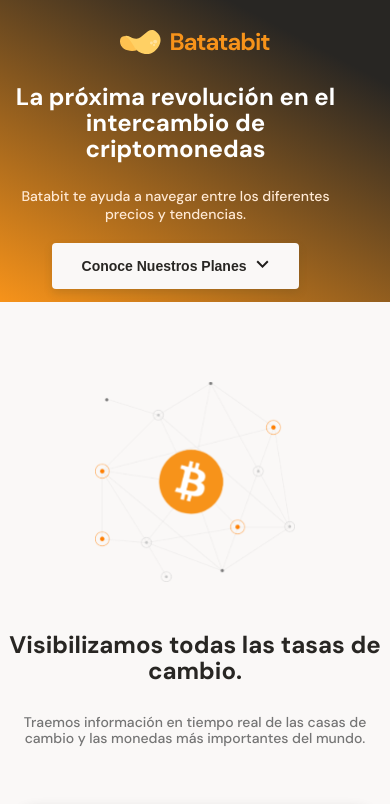
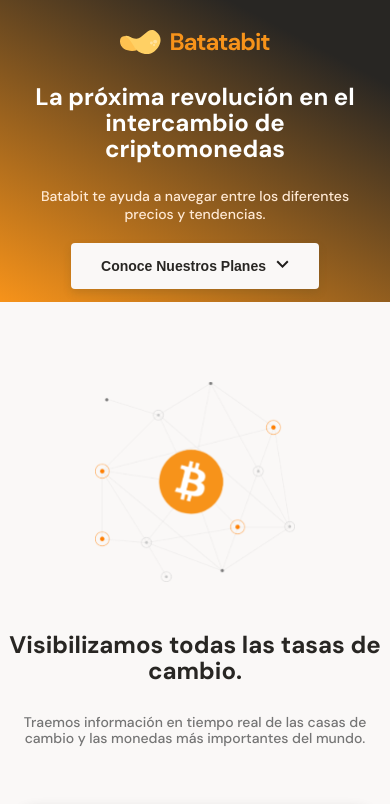
Before and after one commit to NicolasCardinaux/Programacion-avanzada, a React (Vite) app in the folder TP 5/: page / in a window 390 px wide. Shown: the top 804 px of the page. Built offline with nearby package versions, Linux system fonts and the light colour scheme; no server answers.

Commit message:
Update index.css

```diff
--- a/TP 5/src/index.css
+++ b/TP 5/src/index.css
@@ -34,8 +34,8 @@
 header {
   position: relative;
   display: grid;
-  flex-direction: column;
   justify-content: center;
+  align-items: center;
   width: 100%;
   min-width: 320px;
   height: 334px;
@@ -51,6 +51,7 @@
   align-self: center;
 }
 
+
 .header--title-container {
   width: 90%;
   min-width: 288px;
@@ -60,12 +61,14 @@
   text-align: center;
 }
 
+
 .header--title-container h1 {
   font-size: 2.4rem;
   font-weight: bold;
   line-height: 2.6rem;
   color: var(--just-white);
 }
+
 
 .header--title-container p {
   margin-top: 25px;
@@ -74,6 +77,7 @@
   line-height: 1.8rem;
   color: var(--soft-orange);
 }
+
 
 .header--button {
   display: inline-flex;
@@ -91,6 +95,7 @@
   text-align: center;
 }
 
+
 .arrow-icon {
   display: inline-block;
   width: 13px;
@@ -100,15 +105,16 @@
   background-repeat: no-repeat;
 }
 
+
 @media only screen and (max-width: 768px) {
   header {
     height: auto;
+    grid-template-columns: 1fr;
+    justify-items: center;
   }
-
 
   header img {
     margin-top: 30px;
-    justify-self: center;
   }
 
   .header--title-container {
```
